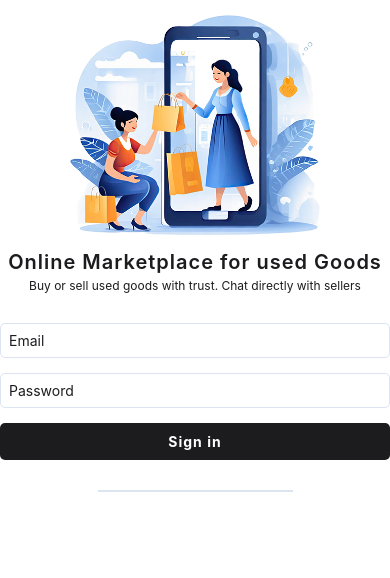
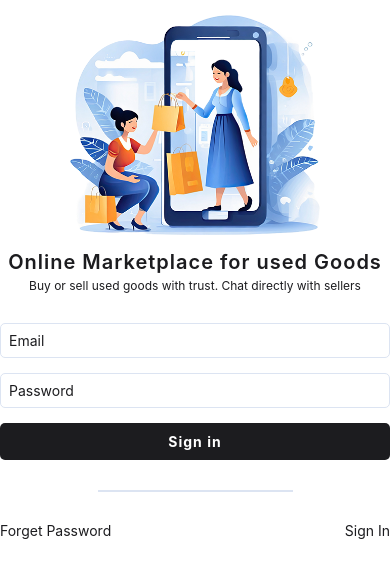
Before and after one commit to TiagoRaimundi/smcApp-front, a React Native app: screen /SignIn in a window 390 px wide. Shown: the top 578 px of the page. Built offline with nearby package versions, Linux system fonts and the light colour scheme.

Commit message:
formNavigator

```diff
--- /dev/null
+++ b/app/ui/FormNavigator.tsx
@@ -0,0 +1,34 @@
+import colors from '@utils/colors';
+import {FC} from 'react';
+import {View, StyleSheet, Pressable, Text} from 'react-native';
+
+interface Props {
+    leftTitle: string
+    rigthTitle: string
+    onLeftPress(): void
+    onRightPress(): void
+}
+
+const FormNavigator: FC<Props> = ({leftTitle, rigthTitle, onLeftPress, onRightPress}) => {
+  return <View style={styles.container}>
+    <Pressable onPress={onLeftPress}>
+        <Text style={styles.title}>{leftTitle}</Text>
+    </Pressable>
+    <Pressable onPress={onRightPress}>
+        <Text style={styles.title}>{rigthTitle}</Text>
+    </Pressable>
+  </View>;
+ }
+
+ const styles = StyleSheet.create({
+   container: {
+    width: '100%',
+    flexDirection: 'row',
+    justifyContent: 'space-between',
+   },
+   title:{
+    color: colors.primary
+   }
+})
+
+export default FormNavigator;
--- a/app/views/SignIn.tsx
+++ b/app/views/SignIn.tsx
@@ -9,6 +9,7 @@
 import FormInput from "../ui/FormInput";
 import AppButton from "@ui/AppButton";
 import FormDivider from "@ui/FormDivider";
+import FormNavigator from "@ui/FormNavigator";
 
 interface Props {}
 
@@ -22,6 +23,7 @@
 
         <AppButton title="Sign in"/>
         <FormDivider/>
+        <FormNavigator leftTitle="Forget Password" rigthTitle="Sign In"/>
       </View>
     </SafeAreaView>
   );
```
